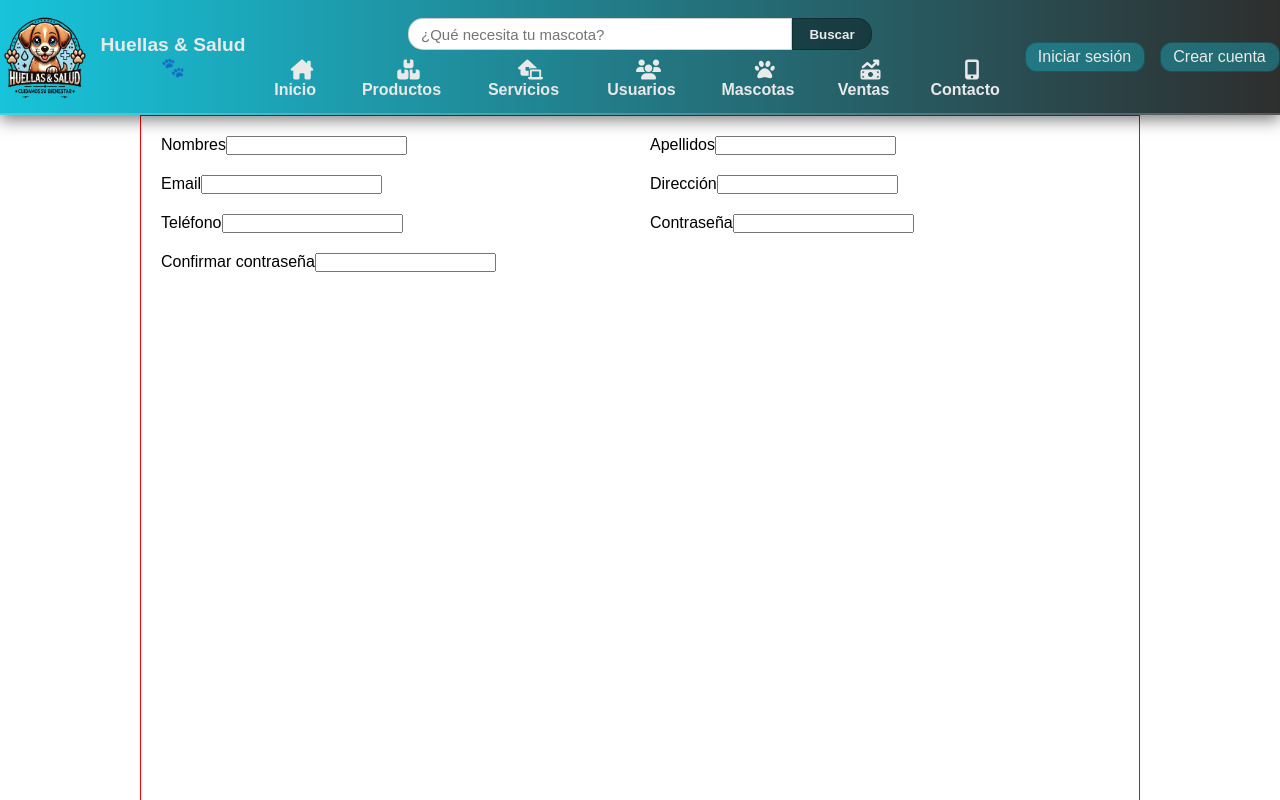
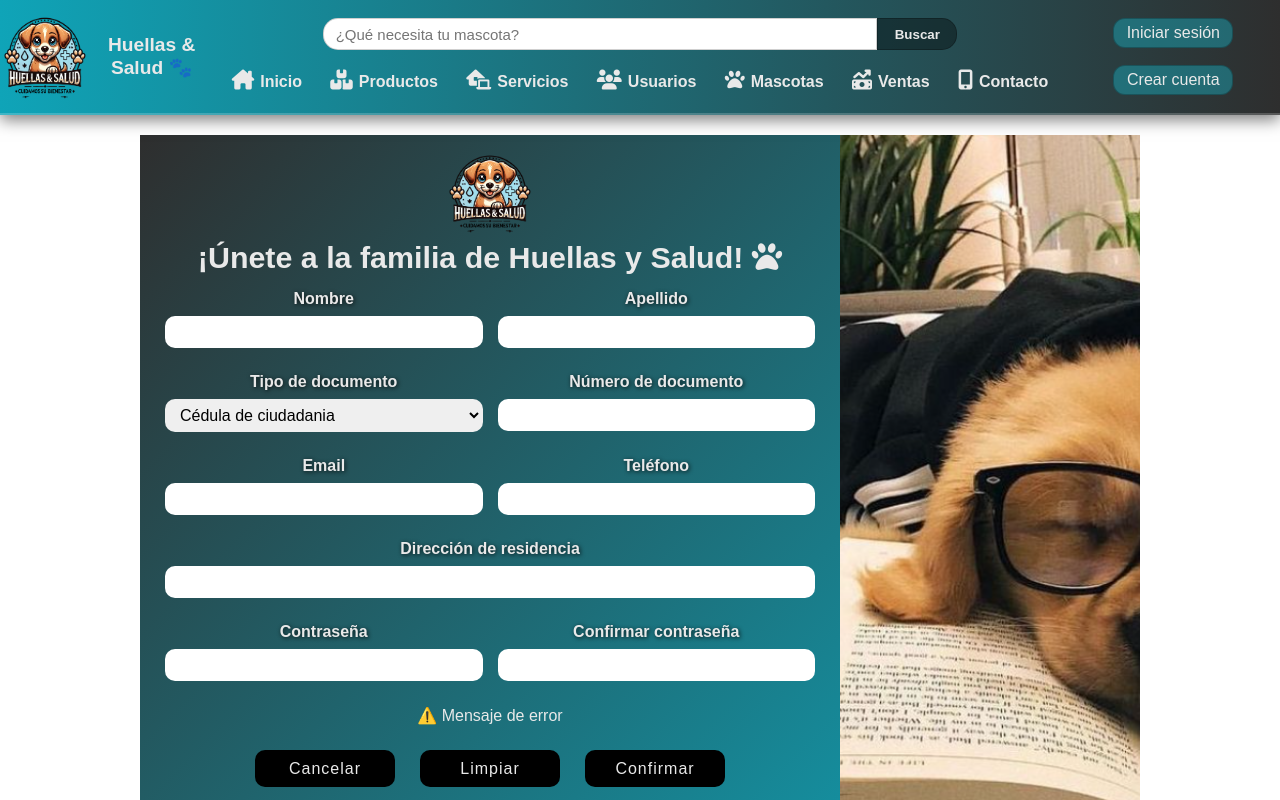
Before and after one commit to johanussa/HuellasSalud, a React (Vite) app in the folder huellas-salud-front/: page /registro in a window 1280 px wide. Shown: the top 800 px of the page. Built offline with nearby package versions, Linux system fonts and the light colour scheme.

Commit message:
HS-UPDATE-HU-5 - Ajustes formualrio de registro
- Se da estilo al formulario y se agrega campos requeridos

```diff
--- /dev/null
+++ b/huellas-salud-front/src/components/Button/Button.module.css
@@ -0,0 +1,19 @@
+.button {
+    color: var(--color-font);
+    font-size: .8rem;
+    letter-spacing: 1px;
+    padding: .6rem;
+    border-radius: 2rem;
+    display: block;
+    width: 60%;
+    background-color: rgba(0, 0, 0);
+    border: none;
+    cursor: pointer;
+    transition: background-color .3s ease, box-shadow .3s ease;
+    margin: 0 auto;
+}
+
+.button:hover {
+    background-color: #2E2E2E;
+    box-shadow: 0px 0px 10px #ffffff;
+}
--- /dev/null
+++ b/huellas-salud-front/src/components/Button/Button.tsx
@@ -0,0 +1,18 @@
+import styles from "./Button.module.css";
+
+interface PropsButton {
+    loading?: boolean;
+    contain: string;
+    type?: "submit" | "button" | "reset" | undefined;
+}
+
+const ButtonComponent = (props: PropsButton) => {
+    const { loading, contain, type = "button" } = props;
+    return (
+        <button className={styles.button} type={type} disabled={loading} >
+            {contain}
+        </button>
+    )
+}
+
+export default ButtonComponent;
--- a/huellas-salud-front/src/components/Navbar/Navbar.module.css
+++ b/huellas-salud-front/src/components/Navbar/Navbar.module.css
@@ -6,7 +6,7 @@
 }
 
 :root {
-    --color-principal: #17c4db;
+    --color-principal: #0fa4b8;
     --color-secundario: #2E2E2E;
     --color-font: #e9e9e9;
     --background-btns-acount: #17c4db60;
@@ -23,7 +23,7 @@
     left: 0;
     display: grid;
     background: linear-gradient(to right, var(--color-principal), var(--color-secundario));
-    grid-template-columns: 20% 60% 20%;
+    grid-template-columns: 1fr 3fr 1fr;
     color: var(--color-font);
     box-shadow: 0px 5px 15px #00000080;
     border-bottom: 2px solid rgba(255, 255, 255, 0.2);
@@ -34,6 +34,7 @@
     display: flex;
     justify-content: space-evenly;
     align-items: center;
+    transition: margin-right .5s ease;
 }
 
 .navbar picture span {
@@ -56,7 +57,7 @@
 
 .asideInput input {
     font-size: 15px;
-    width: 50%;
+    width: 60%;
     height: 32px;
     padding: 7px 12px;
     border: 1px solid #00000030;
@@ -85,10 +86,10 @@
 
 .containerUl {
     width: 100%;
-    height: 40%;
+    height: 42%;
     list-style: none;
     display: flex;
-    justify-content: space-between;
+    justify-content: space-evenly;
     align-items: center;
 }
 
@@ -113,7 +114,7 @@
 .asideButtons {
     height: 100%;
     display: flex;
-    justify-content: center;
+    justify-content: flex-start;
     align-items: center;
     gap: 15px;
 }
@@ -147,7 +148,24 @@
 }
 
 /* Diseño Responsivo */
-@media (max-width: 1180px) {
+@media (max-width: 1355px) {
+
+    .asideButtons {
+        flex-direction: column;
+        justify-content: space-evenly;
+        gap: 0;
+    }
+
+    .asideInput input {
+        width: 65%;
+    }
+
+    .navbar {
+        grid-template-columns: 1fr 4fr 1fr;
+    }
+}
+
+@media (max-width: 1100px) {
 
     .navbar {
         grid-template-columns: 1fr;
@@ -178,11 +196,15 @@
 
     .asideButtons {
         position: absolute;
-        top: 0px;
+        top: 14px;
         right: 40px;
-        height: 50%;
         height: 38%;
-        align-items: end
+        gap: 14px;
     }
+}
 
+@media (max-width: 605px) {
+    .navbar picture {
+        margin-right: 80px;
+    }
 }
--- a/huellas-salud-front/src/pages/LoginPage/Login.tsx
+++ b/huellas-salud-front/src/pages/LoginPage/Login.tsx
@@ -4,6 +4,7 @@ import logoLogin from "../../assets/Huellas&Salud_3.png";
 import logoGoogle from "../../assets/logoGoogleG.png";
 import { SocialMediaIcons } from "../../components/Login/LoginComponents";
 import { serviceLogin } from "./serviceLogin";
+import ButtonComponent from "../../components/Button/Button";
 
 const Login = () => {
 
@@ -50,9 +51,7 @@ const Login = () => {
               </button>
               <p className={validData ? styles.withoutError : styles.messageError}>{errorMsg}</p>
             </aside>
-            <button className={styles.loginSubmit} type="submit" disabled={loading} >
-              {loading ? "Cargando..." : "Ingresar"}
-            </button>
+            <ButtonComponent type="submit" loading={loading} contain={loading ? "CARGANDO..." : "INGRESAR"}/>
           </form>
 
           <section className={styles.sectionOr}>
@@ -71,8 +70,8 @@ const Login = () => {
           <section className={styles.forgetPass}>
             <a className={styles.linkForget}>¿Olvidaste tu contraseña?</a>
             <aside>
-              <Link to={"/registro"}>
-                <button className={styles.buttonCreate} disabled={loading}>Crear cuenta</button>
+              <Link to={loading ? "" : "/registro"} >
+                <ButtonComponent contain={"CREAR CUENTA"}/>
               </Link>
             </aside>
           </section>
--- a/huellas-salud-front/src/pages/RegisterPage/Register.module.css
+++ b/huellas-salud-front/src/pages/RegisterPage/Register.module.css
@@ -1,14 +1,84 @@
 .containerRegister {
     width: 1000px;
-    height: 800px;
-    margin: 115px auto;
-    border: 1px solid red;
+    height: 700px;
+    margin: 135px auto 0;
+    display: grid;
+    grid-template-columns: 70% 30%;
+    background: linear-gradient(315deg, var(--color-principal), var(--color-secundario));
+    color: var(--color-font);
+}
+
+.containerForm {
+    text-align: center;
+    display: grid;
+    grid-template-rows: 1fr 4fr;
+}
+
+.tittleRegister {
+    font-size: 1.9rem;
+    font-weight: bold;
+    color: var(--color-font);
+    /* background: linear-gradient(to right, #000, #494400);
+    -webkit-background-clip: text;
+    -webkit-text-fill-color: transparent; */
+}
+
+.header {
+    padding-top: 15px;
+}
+
+.header img {
+    width: 90px;
 }
 
 .formRegister {
-    padding: 20px;
     display: grid;
     grid-template-columns: 1fr 1fr;
-    gap: 20px;
-    justify-content: space-around;
+    gap: 15px;
+    padding: 15px 25px;
 }
+
+.inputField label {
+    display: block;
+    margin-bottom: 8px;
+    font-weight: 600;
+    text-shadow: 1px 1px 4px rgba(5, 5, 5, 0.815);
+}
+
+.inputField input,
+.inputField select {
+    width: 100%;
+    padding: 6px 10px;
+    border-radius: 10px;
+    border: 1px solid transparent;
+    outline: none;
+    font-size: 1rem;
+}
+
+.containerButtons {
+    height: 60px;
+    display: flex;
+    justify-content: center;
+    align-items: baseline;
+    gap: 25px;
+}
+
+.containerButtons button {
+    font-size: 1rem;
+    width: 140px;
+    margin: 0;
+    border-radius: 10px;
+}
+
+.containerImg {
+    background-image: url("../../assets/FondoRegister.png");
+    background-size: cover;
+}
+
+.inputFull {
+    grid-column: span 2;
+}
+
+.inputField input {
+    width: 100%;
+}
--- a/huellas-salud-front/src/pages/RegisterPage/Register.tsx
+++ b/huellas-salud-front/src/pages/RegisterPage/Register.tsx
@@ -1,33 +1,73 @@
+import ButtonComponent from "../../components/Button/Button";
 import styles from "./Register.module.css";
+import logoHS from '../../assets/Huellas&Salud_4.png';
 
 const Register = () => {
   return (
     <>
       <main className={styles.containerRegister}>
-        <form className={styles.formRegister}>
-          <DataRegister nombre="Nombres" type="text" />
-          <DataRegister nombre="Apellidos" type="text" />
-          <DataRegister nombre="Email" type="email" />
-          <DataRegister nombre="Dirección" type="text" />
-          <DataRegister nombre="Teléfono" type="text" />
-          <DataRegister nombre="Contraseña" type="password" />
-          <DataRegister nombre="Confirmar contraseña" type="password" />
-        </form>
+        <section className={styles.containerForm}>
+          <aside className={styles.header}>
+            <img src={logoHS} alt="Huellas&Salud" />
+            <p className={styles.tittleRegister}>
+              ¡Únete a la familia de Huellas y Salud! <i className="fa-solid fa-paw"></i>
+            </p>
+          </aside>
+          <form className={styles.formRegister}>
+            <InputField nombre="Nombre" idInput="nombre" required />
+            <InputField nombre="Apellido" idInput="apellido" required />
+
+            <section className={`${styles.inputField}`}>
+              <label htmlFor="tipoDoc">Tipo de documento</label>
+              <select defaultValue={'CEDULA_DE_CIUDADANIA'} id="tipoDoc" className={styles.form_input} required>
+                <option value="CEDULA_DE_CIUDADANIA">Cédula de ciudadania</option>
+                <option value="CEDULA_DE_EXTRANJERIA">Cédula de extranjeria</option>
+                <option value="PERMISO_ESPECIAL_DE_PERMANENCIA">Permiso especial de permanencia</option>
+                <option value="PERMISO_DE_PROTECCION_TEMPORAL">Permiso protección temporal</option>
+                <option value="PASAPORTE">Pasaporte</option>
+                <option value="TARJETA_DE_IDENTIDAD">Tarjeta de identidad</option>
+              </select>
+            </section>
+
+            <InputField nombre="Número de documento" idInput="numDoc" required />
+            <InputField nombre="Email" type="email" idInput="email" required />
+            <InputField nombre="Teléfono" type="number" idInput="telefono" required />
+            <InputField nombre="Dirección de residencia" idInput="direccion" inputFull />
+            <InputField nombre="Contraseña" type="password" idInput="password" required />
+            <InputField nombre="Confirmar contraseña" type="password" idInput="confirmPass" required />
+            <p className={styles.inputFull}>⚠️ Mensaje de error</p>
+            <aside className={`${styles.containerButtons} ${styles.inputFull}`}>
+              <ButtonComponent contain={"Cancelar"} />
+              <ButtonComponent type="reset" contain={"Limpiar"} />
+              <ButtonComponent type="submit" contain={"Confirmar"} />
+            </aside>
+          </form>
+        </section>
+        <section className={styles.containerImg}>
+        </section>
+
       </main>
     </>
   );
 };
 
-interface PropsDataRegister {
+interface PropsInputField {
   nombre: string;
-  type: string;
+  type?: string;
+  idInput: string;
+  required?: boolean;
+  inputFull?: boolean;
 }
 
-const DataRegister = (data: PropsDataRegister) => (
-  <section className={styles.dataRegister}>
-    <label htmlFor="">{data.nombre}</label>
-    <input type={data.type} />
-  </section>
-);
+const InputField = (props: PropsInputField) => {
+  const { nombre, type = "text", idInput, required = false, inputFull = false } = props;
+
+  return (
+    <section className={`${styles.inputField} ${inputFull && styles.inputFull}`}>
+      <label htmlFor={idInput}>{nombre}</label>
+      <input id={idInput} type={type} required={required} />
+    </section >
+  )
+};
 
 export default Register;
```
Also changed, not shown: huellas-salud-front/src/assets/FondoRegister.png (added).
